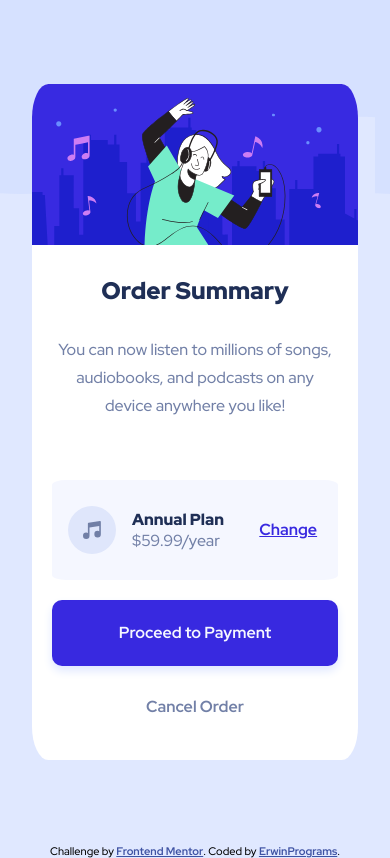
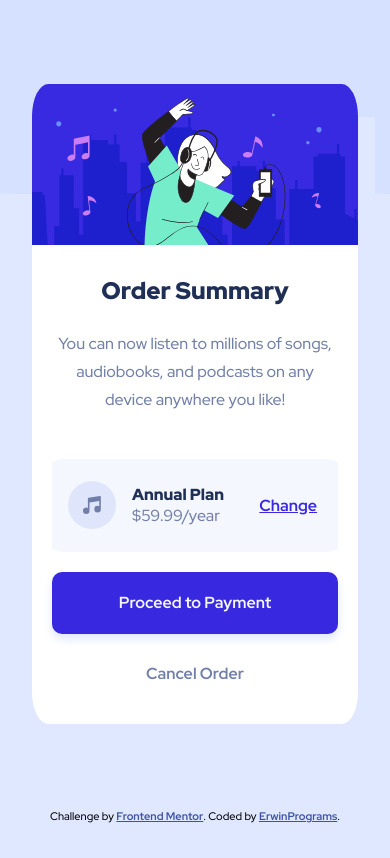
Before and after one commit to ErwinPrograms/frontendmentor-order-summary-component, a plain HTML site: page index.html in a window 390 px wide. Drawn offline with Linux system fonts and the light colour scheme.

Commit message:
Fix component vertical responsiveness

```diff
--- a/assets/css/styles.css
+++ b/assets/css/styles.css
@@ -54,7 +54,9 @@ a {
     overflow-y: scroll;
     overflow-x: hidden;
 
-    height: 80vh;
+    min-height: 0;
+    height: 40em;
+    max-height: 80vh;
     min-width: 278px;
     max-width: 410px;
     margin: 10vh 2rem;
```
